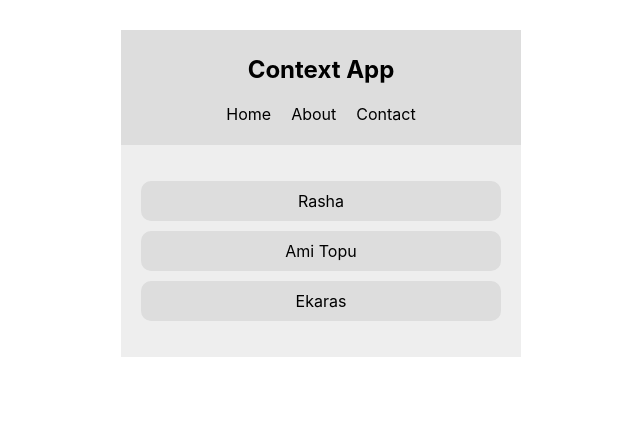
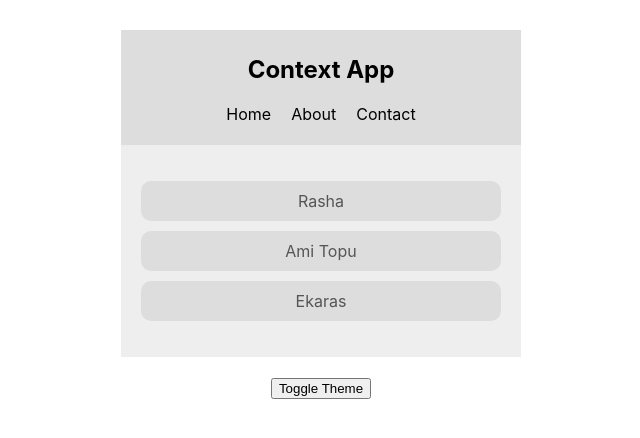
Before and after one commit to sadiaRia/contextApp, a React (Create React App) app: page / in a window 1280 px wide. Shown: the top 438 px of the page, without its empty margins (319-959 px from the left). Built offline with nearby package versions, Linux system fonts and the light colour scheme.

Commit message:
updating context data

```diff
--- a/src/App.js
+++ b/src/App.js
@@ -1,14 +1,16 @@
 import React from 'react';
 import Navbar from './components/Navbar';
 import BookList from './components/BookList';
+import ToggleTheme from './components/ToggleTheme';
 import ThemeContextProvider from './contexts/ThemeContext';
 
 function App() {
   return (
     <div className="App">
       <ThemeContextProvider>
-      <Navbar/>
-      <BookList/>
+        <Navbar />
+        <BookList />
+        <ToggleTheme />
       </ThemeContextProvider>
     </div>
 
--- /dev/null
+++ b/src/components/ToggleTheme.jsx
@@ -0,0 +1,13 @@
+import React, { Component } from 'react';
+import {ThemeContext} from '../contexts/ThemeContext';
+class ToggleTheme extends Component {
+  static contextType = ThemeContext
+  render() {
+    const {toggleTheme} = this.context;
+    return (
+      <button onClick = {toggleTheme}>Toggle Theme</button>
+     );
+  }
+}
+
+export default ToggleTheme;
--- a/src/contexts/ThemeContext.jsx
+++ b/src/contexts/ThemeContext.jsx
@@ -6,12 +6,17 @@ export const ThemeContext = createContext();
 class ThemeContextProvider extends Component {
   state = {
     isLightTheme: true,
-    light: { syntax: '#SSS', ui: '#ddd', bg: '#eee' },
+    light: { syntax: '#555', ui: '#ddd', bg: '#eee' },
     dark: { syntax: '#ddd', ui: '#333', bg: '#555' }
   }
+
+  toggleTheme = () => {
+    this.setState({ isLightTheme: !this.state.isLightTheme });
+  }
+
   render() {
     return (
-      <ThemeContext.Provider value={{ ...this.state }}>
+      <ThemeContext.Provider value={{ ...this.state, toggleTheme: this.toggleTheme }}>
         {this.props.children}
       </ThemeContext.Provider>
     );
```
